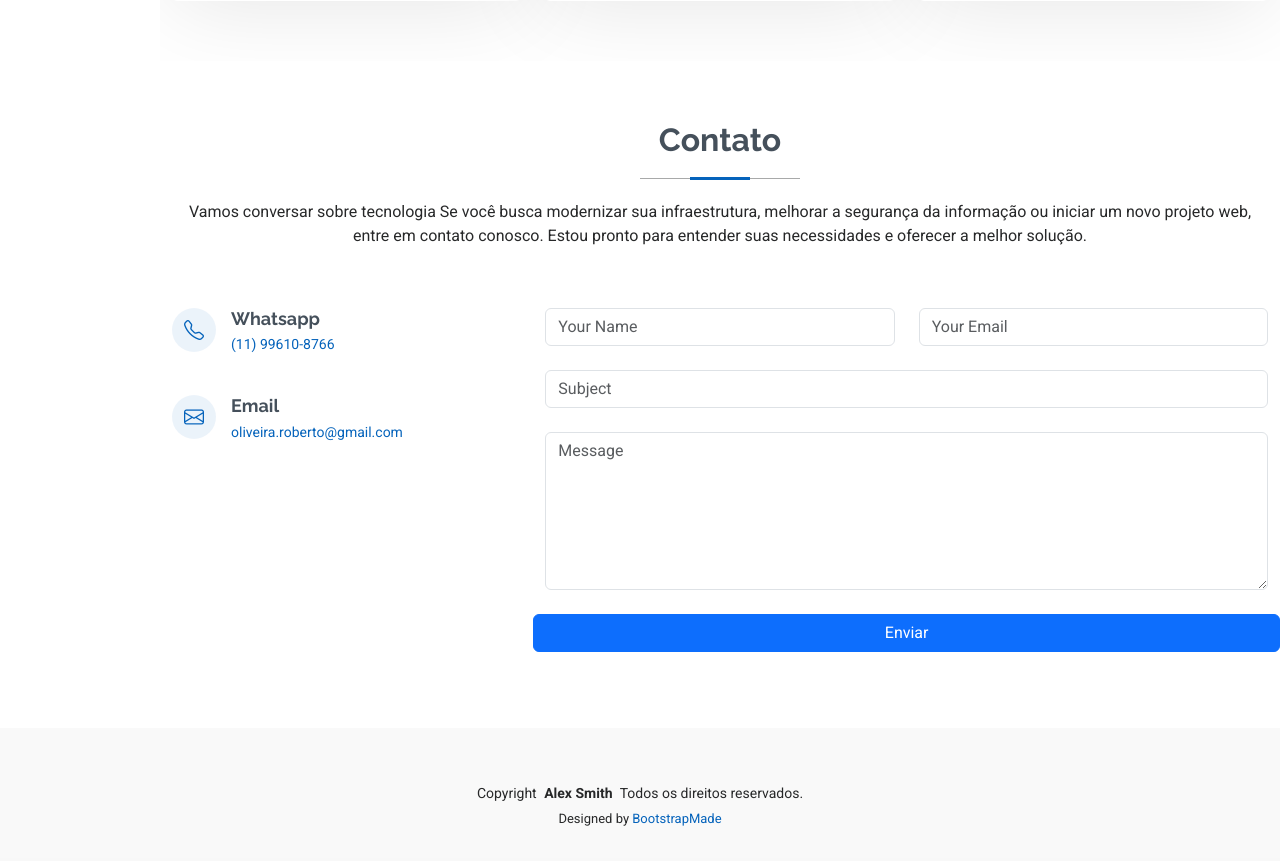
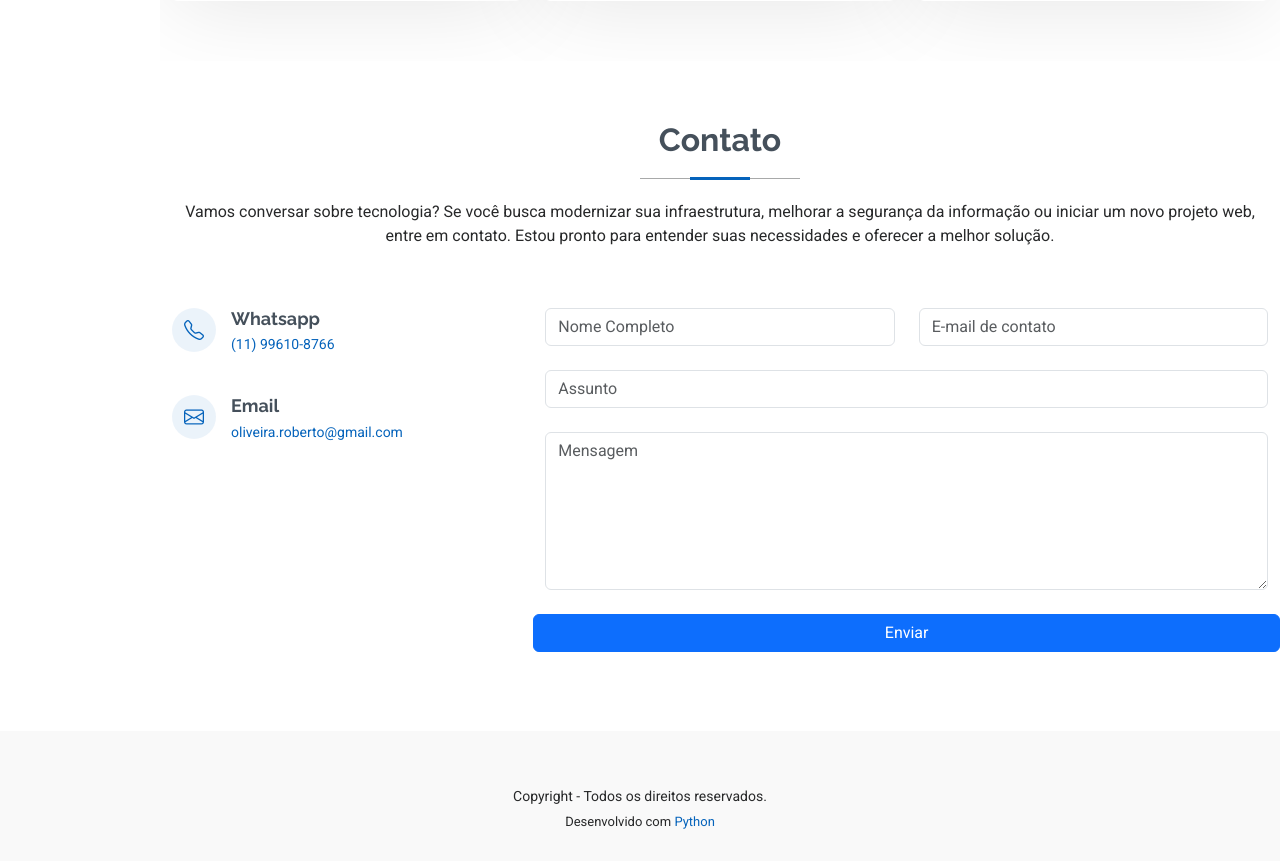
Before and after one commit to betosantos/projetoflask, a Flask app: page / in a window 1280 px wide. Shown: the part 3938-4799 px from the top of the page. Before the commit the page ends 4764 px from the top, so only its background shows below. Run offline with Flask 3, Linux system fonts and the light colour scheme; some libraries are stand-ins or nearby versions.

Commit message:
adicionado google analytics

```diff
--- a/templates/base.html
+++ b/templates/base.html
@@ -2,6 +2,16 @@
 <html lang="en">
 
 <head>
+  <!-- Google tag (gtag.js) -->
+  <script async src="https://www.googletagmanager.com/gtag/js?id=G-2KLW2WPBP4"></script>
+  <script>
+    window.dataLayer = window.dataLayer || [];
+    function gtag(){dataLayer.push(arguments);}
+    gtag('js', new Date());
+
+    gtag('config', 'G-2KLW2WPBP4');
+  </script>
+
   <meta charset="utf-8">
   <meta content="width=device-width, initial-scale=1.0" name="viewport">
   <title>Index - MyResume Bootstrap Template</title>
@@ -316,7 +326,7 @@
       <!-- Section Title -->
       <div class="container section-title" data-aos="fade-up">
         <h2>Contato</h2>
-        <p>Vamos conversar sobre tecnologia Se você busca modernizar sua infraestrutura, melhorar a segurança da informação ou iniciar um novo projeto web, entre em contato conosco.
+        <p>Vamos conversar sobre tecnologia? Se você busca modernizar sua infraestrutura, melhorar a segurança da informação ou iniciar um novo projeto web, entre em contato.
             Estou pronto para entender suas necessidades e oferecer a melhor solução.</p>
       </div><!-- End Section Title -->
 
@@ -357,25 +367,25 @@
               <div class="row gy-4">
 
                 <div class="col-md-6">
-                  <input type="text" name="nome" id="nome" class="form-control" placeholder="Your Name" required="">
+                  <input type="text" name="nome" id="nome" class="form-control" placeholder="Nome Completo" required="">
                 </div>
 
                 <div class="col-md-6 ">
-                  <input type="email" class="form-control" name="email" id="email" placeholder="Your Email" required="">
+                  <input type="email" class="form-control" name="email" id="email" placeholder="E-mail de contato" required="">
                 </div>
 
                 <div class="col-md-12">
-                  <input type="text" class="form-control" name="assunto" id="assunto" placeholder="Subject" required="">
+                  <input type="text" class="form-control" name="assunto" id="assunto" placeholder="Assunto" required="">
                 </div>
 
                 <div class="col-md-12">
-                  <textarea class="form-control" name="mensagem" id="mensagem" rows="6" placeholder="Message" required=""></textarea>
+                  <textarea class="form-control" name="mensagem" id="mensagem" rows="6" placeholder="Mensagem" required=""></textarea>
                 </div>
 
-                  <button class="btn btn-primary" type="submit">Enviar</button>
-                </div>
+                <button class="btn btn-primary" type="submit">Enviar</button>
 
-                <div id="alerta-container">
+
+                <div id="alerta-container" style="margin-top:3px;">
                   <p id="msgform" style="color: green; font-weight: bold;"></p>
                 </div>
 
@@ -407,10 +417,10 @@
       </div> -->
       <div class="container">
         <div class="copyright">
-          <span>Copyright</span> <strong class="px-1 sitename">Alex Smith</strong> <span>Todos os direitos reservados.</span>
+          <span>Copyright - Todos os direitos reservados.</span>
         </div>
         <div class="credits">
-          Designed by <a href="#">BootstrapMade</a>
+          Desenvolvido com <a href="#">Python</a>
         </div>
       </div>
     </div>
```
